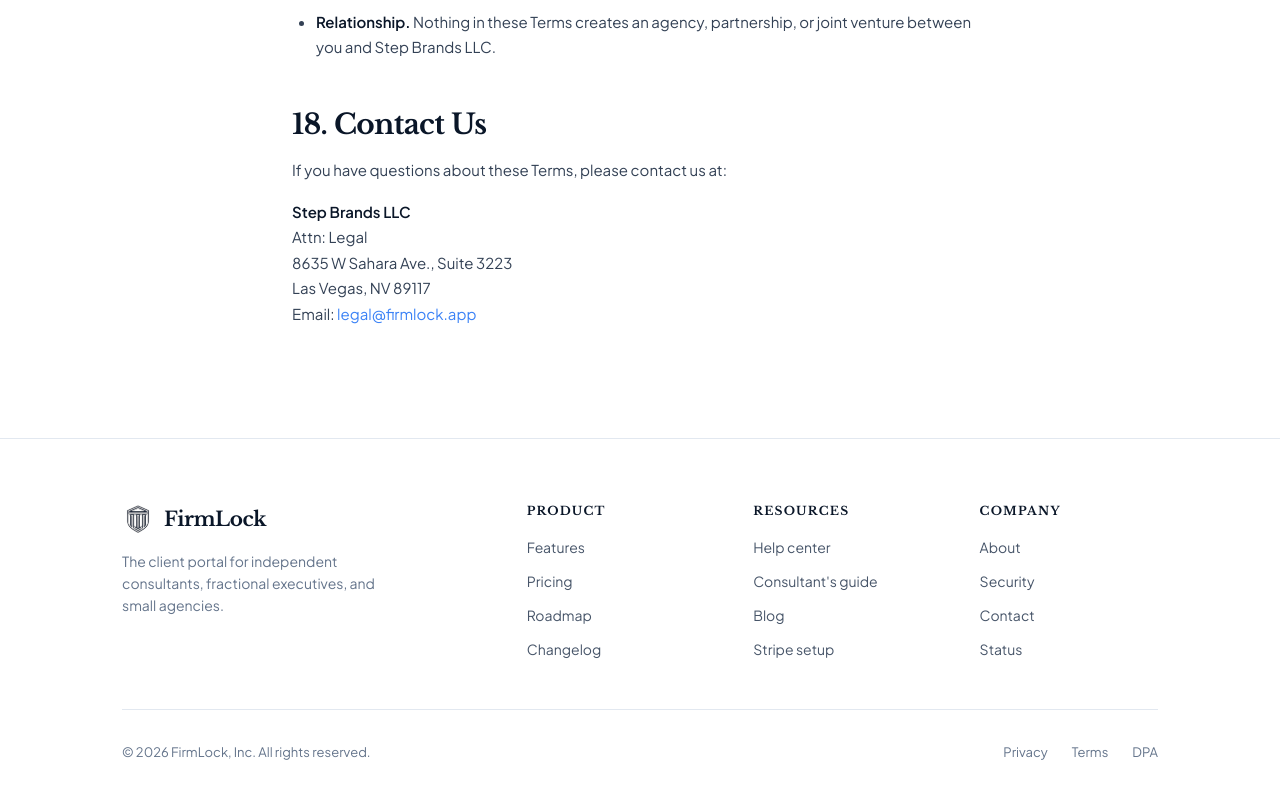
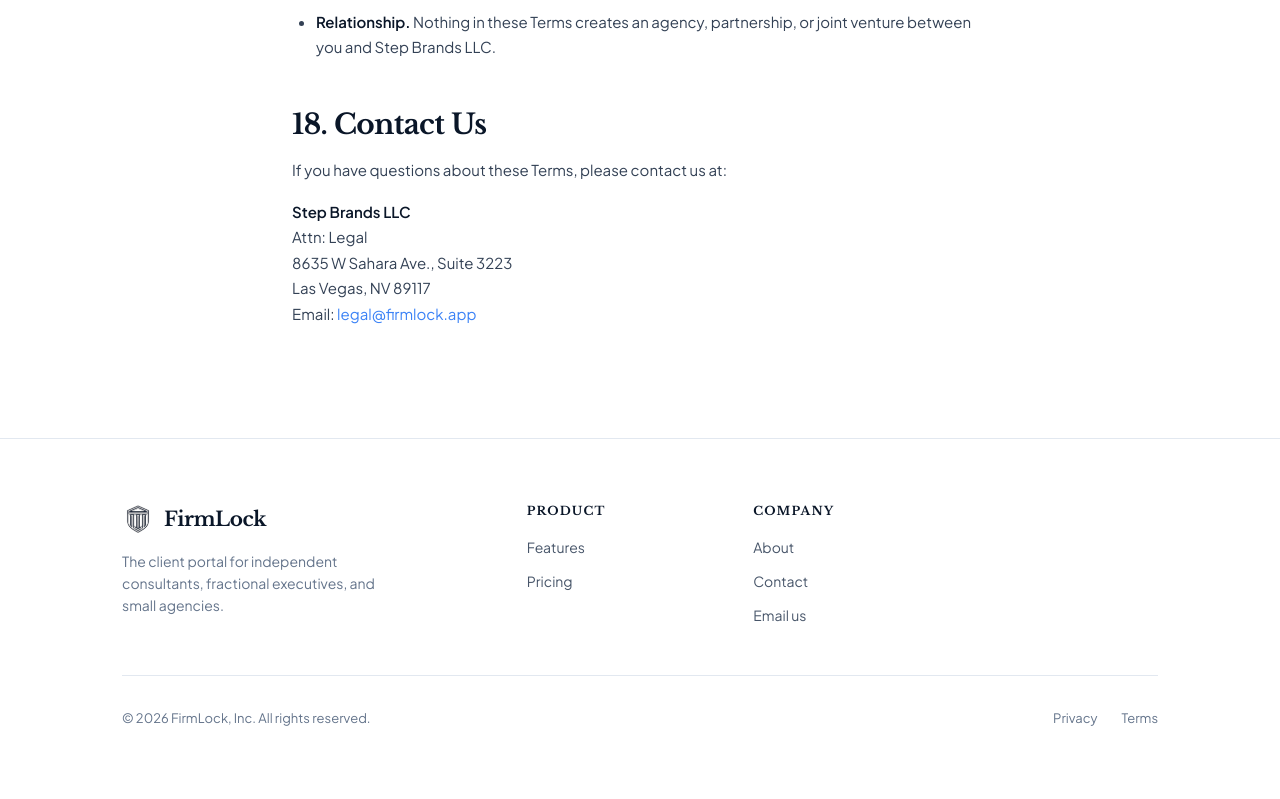
Before and after one commit to GrantK888/firmlock, a Next.js app: page /terms in a window 1280 px wide. Shown: the part 7692-8491 px from the top of the page. After the commit the page ends 8461 px from the top, so only its background shows below. Built offline with nearby package versions, Linux system fonts and the light colour scheme.

Commit message:
Update Footer.tsx

```diff
--- a/app/sections/Footer.tsx
+++ b/app/sections/Footer.tsx
@@ -5,28 +5,16 @@
   {
     title: "Product",
     links: [
-      { href: "#features", label: "Features" },
-      { href: "#pricing", label: "Pricing" },
-      { href: "#", label: "Roadmap" },
-      { href: "#", label: "Changelog" },
-    ],
-  },
-  {
-    title: "Resources",
-    links: [
-      { href: "#", label: "Help center" },
-      { href: "#", label: "Consultant's guide" },
-      { href: "#", label: "Blog" },
-      { href: "#", label: "Stripe setup" },
+      { href: "/#features", label: "Features" },
+      { href: "/#pricing", label: "Pricing" },
     ],
   },
   {
     title: "Company",
     links: [
-      { href: "#", label: "About" },
-      { href: "#", label: "Security" },
-      { href: "#", label: "Contact" },
-      { href: "#", label: "Status" },
+      { href: "https://firmlock.app/about", label: "About" },
+      { href: "https://firmlock.app/contact", label: "Contact" },
+      { href: "mailto:hello@firmlock.app", label: "Email us" },
     ],
   },
 ];
@@ -74,16 +62,13 @@
         <div className="flex justify-between items-center pt-8 border-t border-slate-200 text-[13px] text-slate-500 flex-wrap gap-4">
           <div>© 2026 FirmLock, Inc. All rights reserved.</div>
           <div className="flex gap-6">
-            <Link href="#" className="hover:text-navy-900 transition-colors">
-              Privacy
-            </Link>
-            <Link href="#" className="hover:text-navy-900 transition-colors">
-              Terms
-            </Link>
-            <Link href="#" className="hover:text-navy-900 transition-colors">
-              DPA
-            </Link>
-          </div>
+  <Link href="/privacy" className="hover:text-navy-900 transition-colors">
+    Privacy
+  </Link>
+  <Link href="/terms" className="hover:text-navy-900 transition-colors">
+    Terms
+  </Link>
+</div>
         </div>
       </div>
     </footer>
```
